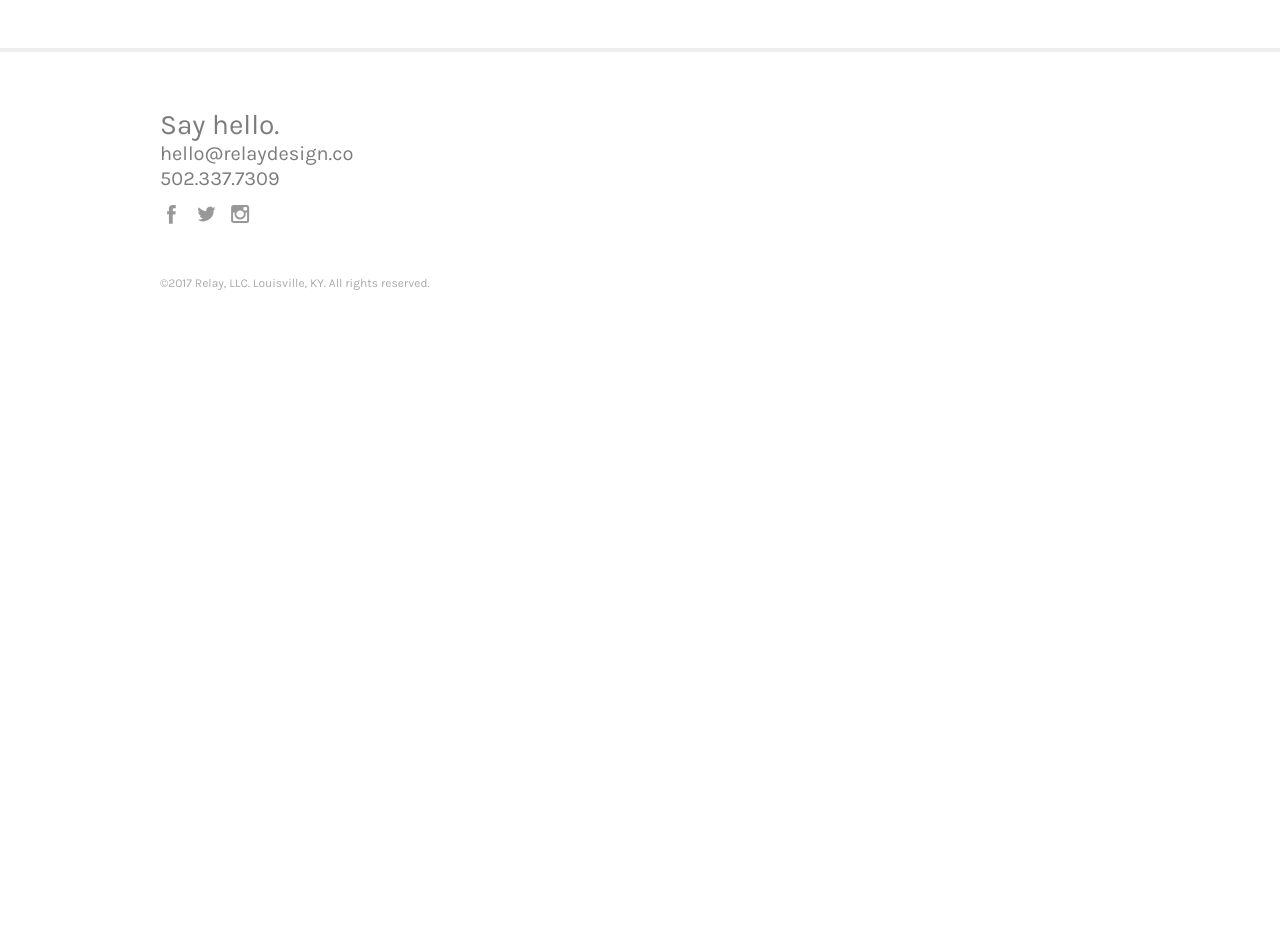
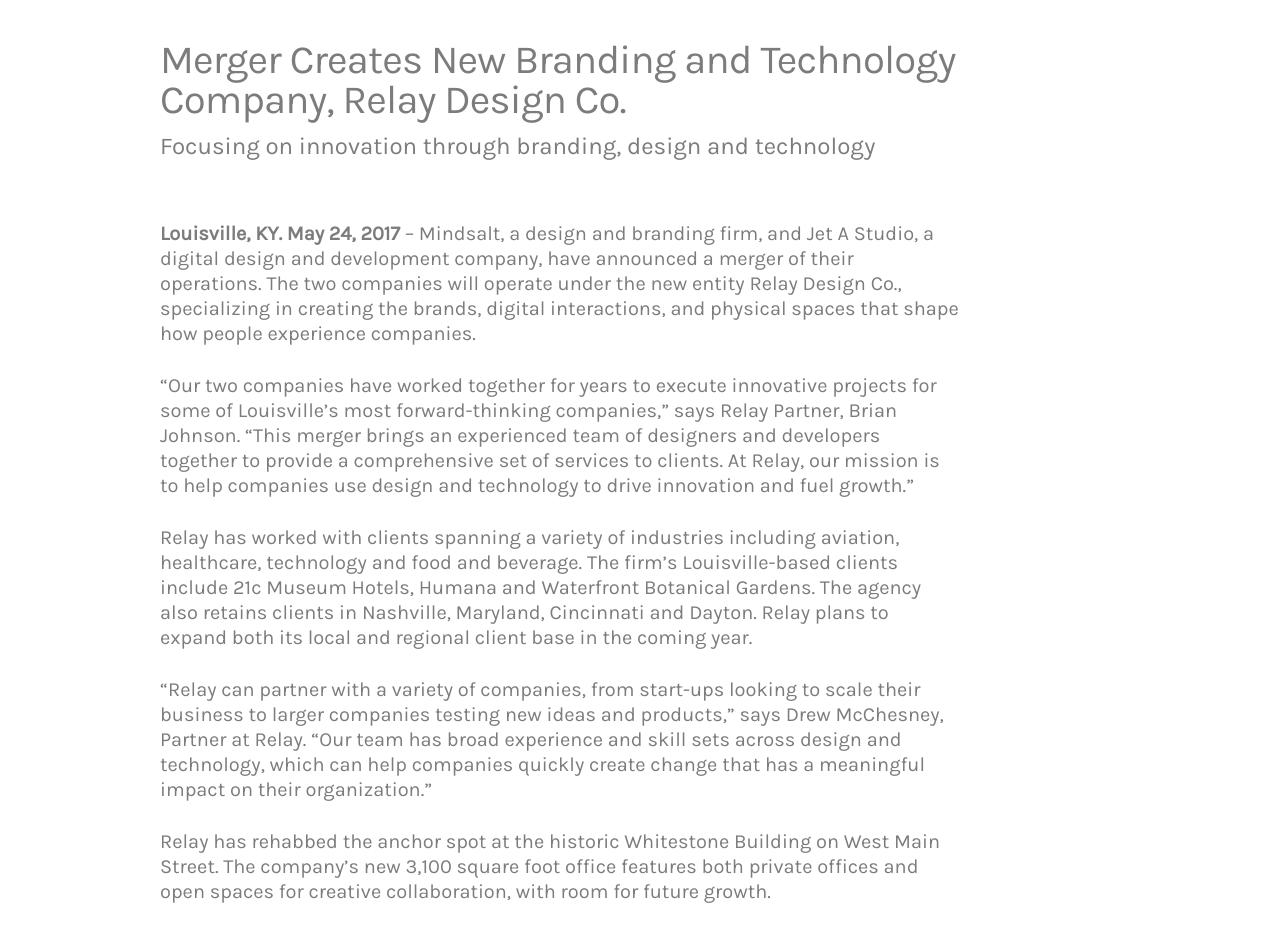
Before and after one commit to relaydesignco/relaywebsite, a Vue app: page /hello-world in a window 1280 px wide. Shown: the part 180-1113 px from the top of the page. Before the commit the page ends 802 px from the top, so only its background shows below. Built offline with nearby package versions, Linux system fonts and the light colour scheme; what vue-head would draw is missing.

Commit message:
Adds press release page.

```diff
--- /dev/null
+++ b/src/components/HelloWorld.vue
@@ -0,0 +1,66 @@
+<template>
+  <div class="services">
+    <article class="wrapper">
+      <header class="page-header">
+          <h2>Merger Creates New Branding and Technology Company, Relay Design Co.</h2>
+          <h3>Focusing on innovation through branding, design and technology</h3>
+      </header>
+
+      <p><strong>Louisville, KY. May 24, 2017</strong> – Mindsalt, a design and branding firm, and Jet A Studio, a digital design and development company, have announced a merger of their operations. The two companies will operate under the new entity Relay Design Co., specializing in creating the brands, digital interactions, and physical spaces that shape how people experience companies.</p>
+      <p>“Our two companies have worked together for years to execute innovative projects for some of Louisville’s most forward-thinking companies,” says Relay Partner, Brian Johnson. “This merger brings an experienced team of designers and developers together to provide a comprehensive set of services to clients. At Relay, our mission is to help companies use design and technology to drive innovation and fuel growth.” </p>
+      <p>Relay has worked with clients spanning a variety of industries including aviation, healthcare, technology and food and beverage. The firm’s Louisville-based clients include 21c Museum Hotels, Humana and Waterfront Botanical Gardens. The agency also retains clients in Nashville, Maryland, Cincinnati and Dayton. Relay plans to expand both its local and regional client base in the coming year. </p>
+      <p>“Relay can partner with a variety of companies, from start-ups looking to scale their business to larger companies testing new ideas and products,” says Drew McChesney, Partner at Relay. “Our team has broad experience and skill sets across design and technology, which can help companies quickly create change that has a meaningful impact on their organization.” </p>
+      <p>Relay has rehabbed the anchor spot at the historic Whitestone Building on West Main Street. The company’s new 3,100 square foot office features both private offices and open spaces for creative collaboration, with room for future growth.</p>
+      <p>
+        <strong>About Relay Design Co.</strong><br>
+        Based in Louisville, Kentucky, Relay Design Co. partners with entrepreneurs and established businesses to improve customer experience through design. With over 20 years of experience, the Relay team works with local, regional and national companies in the hospitality, food and beverage, consumer retail, and healthcare industries. Relay’s designers and developers focus on helping companies meet business challenges – from re-inventing and introducing new brands to market, to addressing issues of scale, and helping clients better understand data through design.
+      </p>
+    </article>
+  </div>
+</template>
+
+<script>
+
+export default {
+  name: 'hello-world',
+  components: {
+  },
+  data () {
+    return {
+      page_title: 'Hello World',
+    }
+  },
+  head: {
+    title: function () {
+      return {
+        inner: this.page_title
+      }
+    },
+  }
+}
+</script>
+
+<!-- Add "scoped" attribute to limit CSS to this component only -->
+<!-- Add "lang" attribute to use scss instead -->
+<style scoped lang="scss">
+
+  .page-header {
+    margin-bottom: 3em;
+
+    h2 {
+      font-size: 2em;
+      font-weight: normal;
+      margin-bottom: 0;
+    }
+
+    h3 {
+      margin: .5em 0 0 0;
+    }
+  }
+
+  p {
+    max-width: 800px;
+  }
+
+
+</style>
--- a/src/components/Home.vue
+++ b/src/components/Home.vue
@@ -9,10 +9,12 @@
         <p>We help companies use design and technology to grow and innovate through branding, experience design, and digital applications.</p>
       </section>
       <section class="fadein" id="home-projects">
+        <p>Hello <router-link :to="'hello-world'">world</router-link>.</p>
         <p>See past <router-link :to="'projects'">projects</router-link>.<br />
           Learn about <router-link :to="'services'">our services</router-link>.<br />
           Meet the <router-link :to="'company'">team</router-link>.<br />
         </p>
+
       </section>
     </article>
   </div>
--- a/src/router/index.js
+++ b/src/router/index.js
@@ -9,6 +9,7 @@ import ProjectGarage from '@/components/ProjectGarage'
 import Services from '@/components/Services'
 import Company from '@/components/Company'
 import Contact from '@/components/Contact'
+import HelloWorld from '@/components/HelloWorld'
 
 Vue.use(Router)
 
@@ -59,6 +60,11 @@ export default new Router({
       path: '/contact',
       name: 'contact',
       component: Contact
+    },
+    {
+      path: '/hello-world',
+      name: 'hello-world',
+      component: HelloWorld
     }
   ]
 })
```
Also changed, not shown: 27 other files (tests, documents, lock files or other folders).
